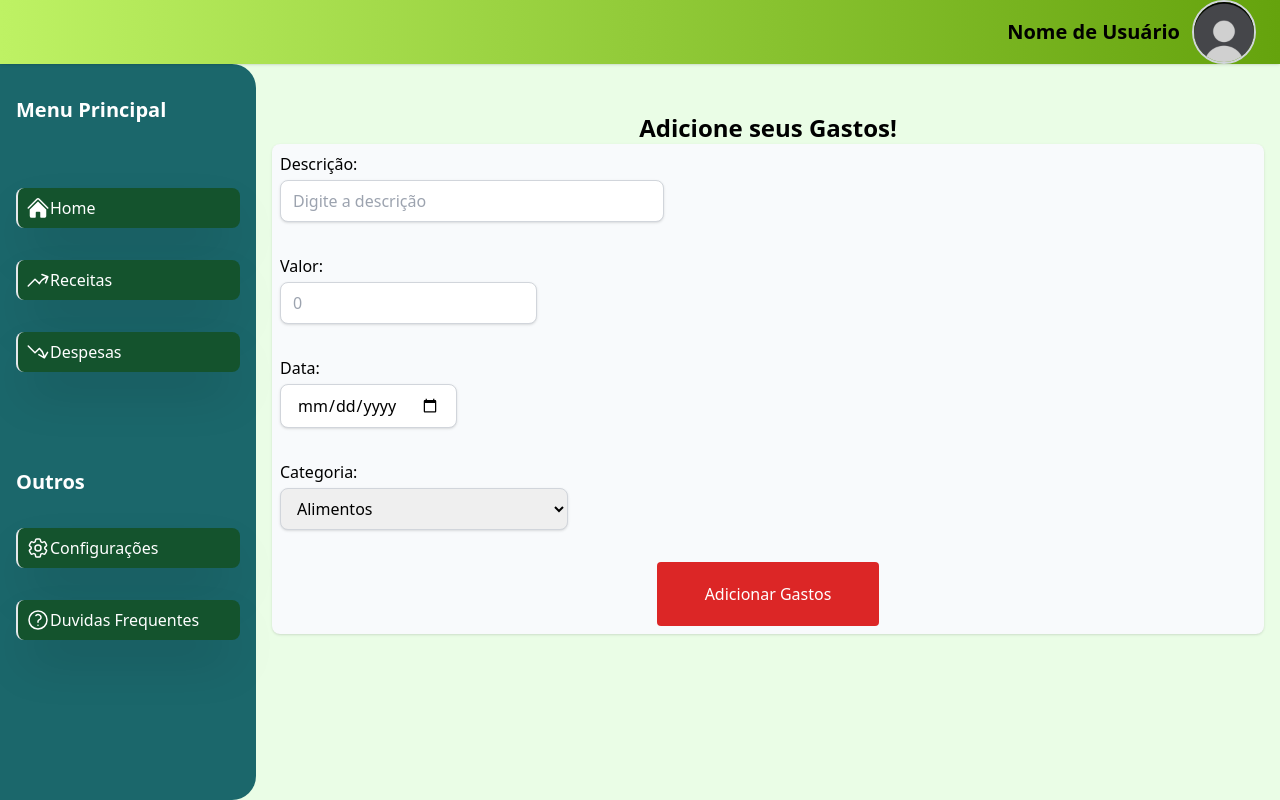
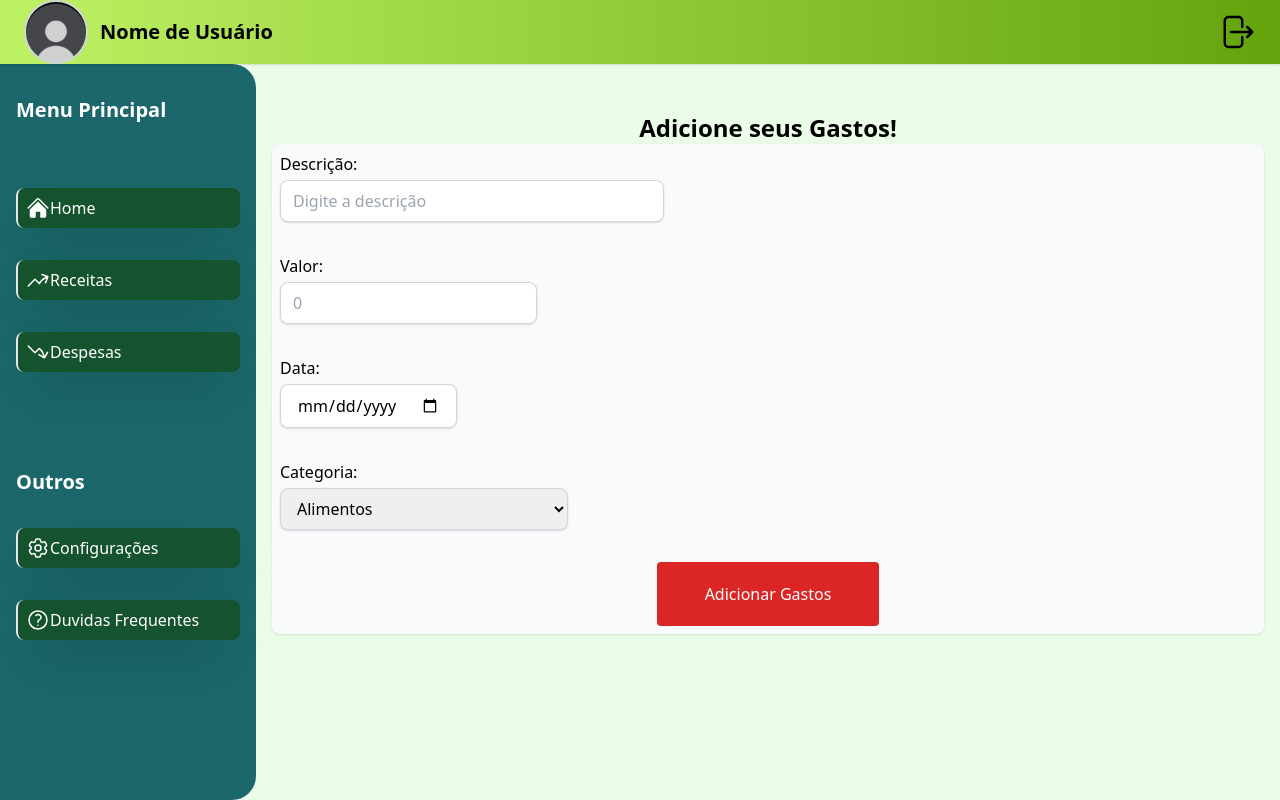
Before and after one commit to Gute-11/Financial_Dashboard_Panel, a React (Vite) app: page /Despesas in a window 1280 px wide. Built offline with nearby package versions, Linux system fonts and the light colour scheme.

Commit message:
Improved design for login, registration, and navbar screens.

```diff
--- a/src/components/NavBar.jsx
+++ b/src/components/NavBar.jsx
@@ -1,14 +1,14 @@
 import fotoPerfil from "../images/foto_de_perfil.jpg";
+import { Link } from "react-router-dom";
 
 function NavBar() {
   return (
     <header
       className="fixed top-0 left-0 w-full h-16 z-50 bg-gradient-to-r
      from-lime-300 to-lime-600 shadow px-6
-     flex items-center"
+     flex items-center justify-between"
     >
-      <div className="ml-auto flex items-center gap-3">
-        <span className="text-xl font-bold">Nome de Usuário</span>
+      <div className="flex items-center gap-3">
         <div className="w-16 h-16">
           <img
             src={fotoPerfil}
@@ -18,6 +18,25 @@ function NavBar() {
             transition-all duration-100 ease-linear hover:scale-110"
           />
         </div>
+        <span className="text-xl font-bold">Nome de Usuário</span>
+      </div>
+      <div>
+        <Link to="/Home">
+          <svg
+            xmlns="http://www.w3.org/2000/svg"
+            fill="none"
+            viewBox="0 0 24 24"
+            strokeWidth="1.5"
+            stroke="currentColor"
+            className="size-10 hover:scale-125 transition-all duration-150 ease-linear cursor-pointer"
+          >
+            <path
+              strokeLinecap="round"
+              strokeLinejoin="round"
+              d="M15.75 9V5.25A2.25 2.25 0 0 0 13.5 3h-6a2.25 2.25 0 0 0-2.25 2.25v13.5A2.25 2.25 0 0 0 7.5 21h6a2.25 2.25 0 0 0 2.25-2.25V15m3 0 3-3m0 0-3-3m3 3H9"
+            />
+          </svg>
+        </Link>
       </div>
     </header>
   );
--- a/src/pages/Cadastro.jsx
+++ b/src/pages/Cadastro.jsx
@@ -6,13 +6,16 @@ function Cadastro() {
       <main className="grid grid-cols-2 px-20 py-32">
         <div className="bg-green-700 items-center justify-center h-96 rounded-l-3xl flex flex-col gap-6">
           <h1 className="text-white font-bold">SEJA BEM VINDO!</h1>
-          <h1 className="text-white font-bold hover:underline cursor-pointer">
-            Já tenho conta
-          </h1>
+          <Link to="/Login">
+            <h1 className="text-white font-bold hover:underline cursor-pointer">
+              Já tenho conta
+            </h1>
+          </Link>
         </div>
         <div className="bg-white items-center flex justify-center rounded-r-3xl">
           <div className="mb-8 w-full mx-16">
-            <div className="border-gray-300 border-2 flex h-auto w-8 justify-center rounded-full">
+            <div className="border-gray-300 border-2 flex h-auto w-8 justify-center rounded-full
+            hover:scale-125 transition-all duration-150 ease-linear">
               <Link to={"/home"}>
                 <button>
                   <svg
--- a/src/pages/Login.jsx
+++ b/src/pages/Login.jsx
@@ -6,7 +6,8 @@ function Login() {
       <main className="grid grid-cols-2 px-20 py-32">
         <div className="bg-white items-center flex justify-center rounded-l-3xl">
           <div className="mb-8 w-full mx-16">
-            <div className="border-gray-300 border-2 flex h-auto w-8 justify-center rounded-full">
+            <div className="border-gray-300 border-2 flex h-auto w-8 justify-center rounded-full
+            hover:scale-125 transition-all duration-150 ease-linear">
               <Link to={"/home"}>
                 <button>
                   <svg
@@ -51,8 +52,13 @@ function Login() {
             </Link>
           </div>
         </div>
-        <div className="bg-green-700 items-center justify-center flex h-96 rounded-r-3xl">
+        <div className="bg-green-700 items-center justify-center flex flex-col gap-6 h-96 rounded-r-3xl">
           <h1 className="text-white font-bold">É BOM TE VER DENOVO!</h1>
+          <Link to="/Cadastro">
+            <h1 className="text-white font-bold hover:underline cursor-pointer">
+              Ainda não tenho conta!
+            </h1>
+          </Link>
         </div>
       </main>
     </div>
```
